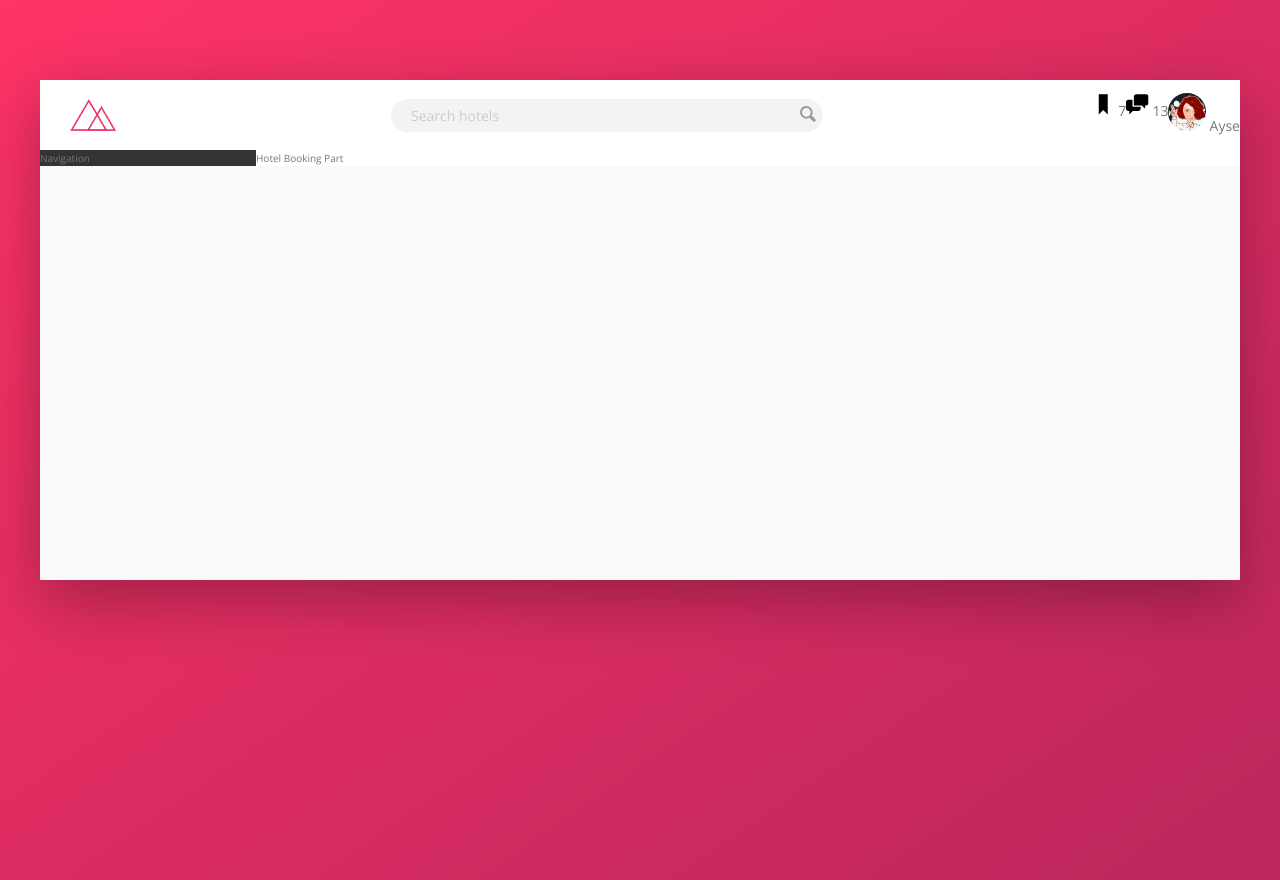
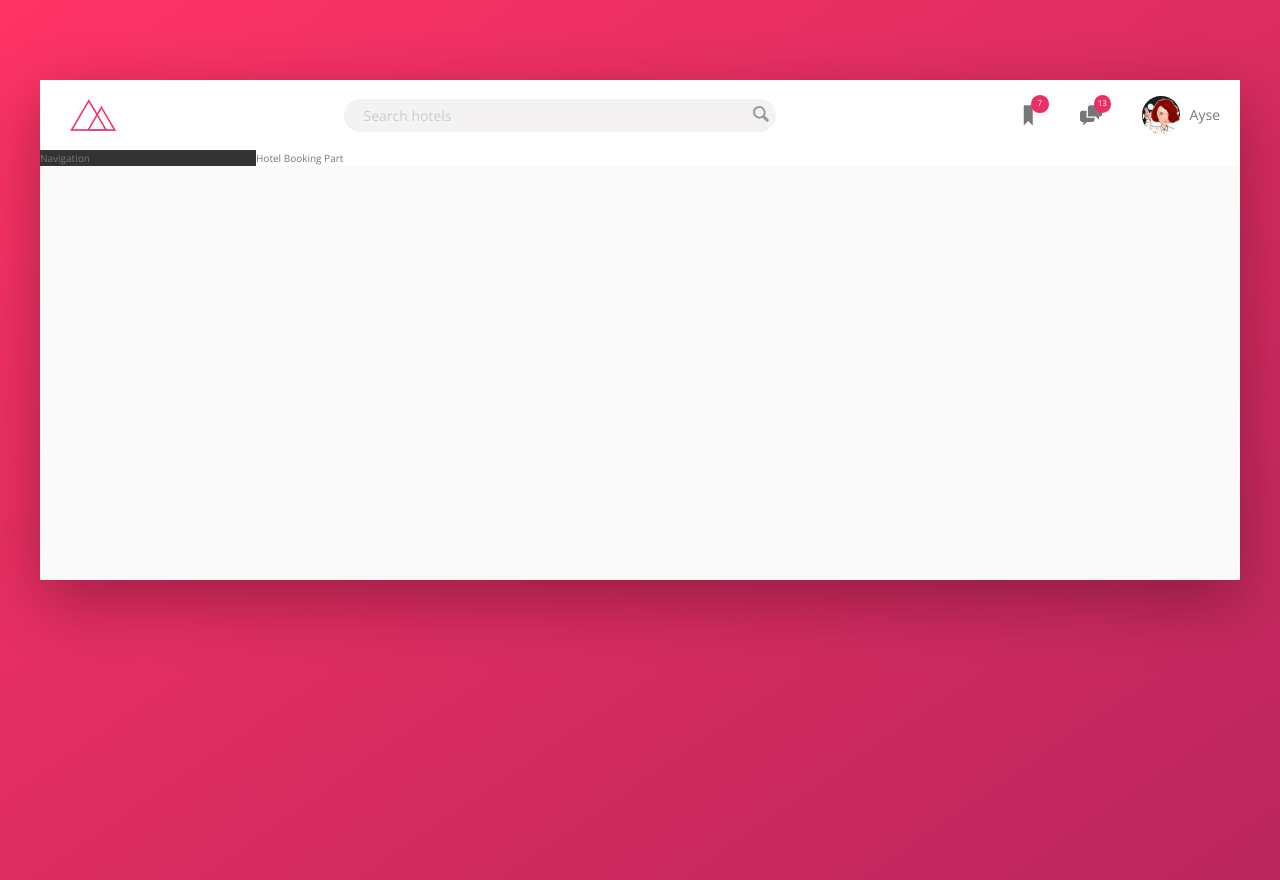
Before and after one commit to aysebat/trilloWebStites, a website: page index.html in a window 1280 px wide. Drawn offline with nearby package versions, Linux system fonts and the light colour scheme.

Commit message:
header style

```diff
--- a/sass/_component.scss
+++ b/sass/_component.scss
@@ -69,33 +69,57 @@
 /// USER NAVIGATION
 .user-nav {
     display: flex;
+    align-items: center;
+    align-self: stretch;
+
+    //select the direct child
+    & > * {
+        padding: 0 2rem;
+        cursor: pointer;
+        height: 100%;
+        display: flex;
+        align-items: center;
+    }
+
+    & > *:hover {
+        background-color: var(--color-grey-light-2);
+    }
 
     &__icon-box {
+        position: relative;
 
     }
 
     &__icon {
         height: 2.25rem;
         width: 2.25rem;
+        fill: var(--color-grey-dark-2);
+
 
     }
 
     &__notification {
+        font-size: .8rem;
+        height: 1.75rem;
+        width: 1.75rem;
+        border-radius: 50%;
+        background-color: var(--color-primary);
+        color: #fff;
+        position: absolute;
+        top: 1.5rem;
+        right: 1.1rem;
+        display: flex;
+        justify-content: center;
+        align-items: center;
 
-    }
-
-    &__user {
 
     }
 
     &__user-photo {
         height: 3.75rem;
         border-radius: 50%;
+        margin-right: 1rem;
 
 
     }
-
-    &__user-name {
-
-    }
 }
```
Also changed, not shown: css/style.css.
